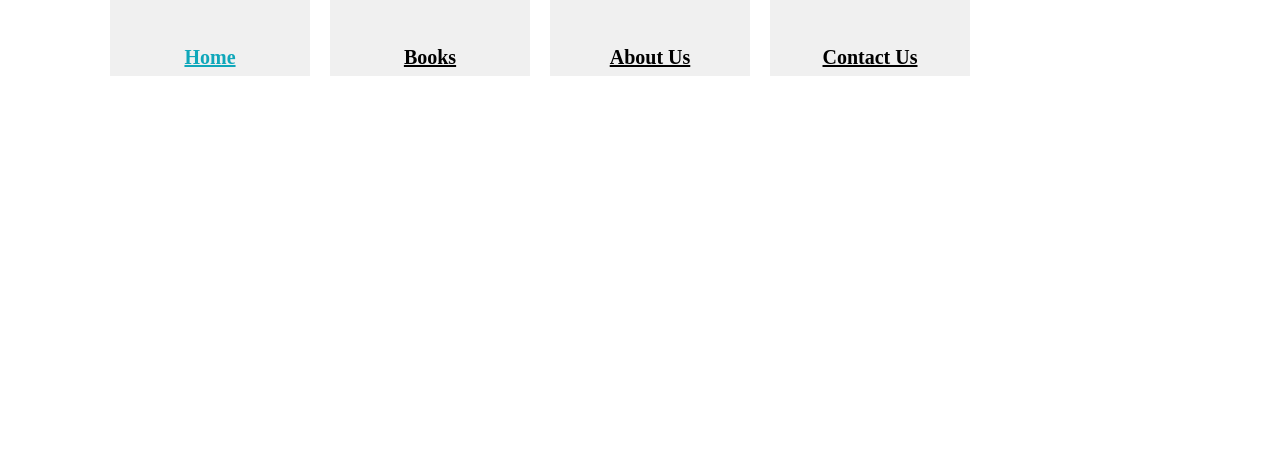
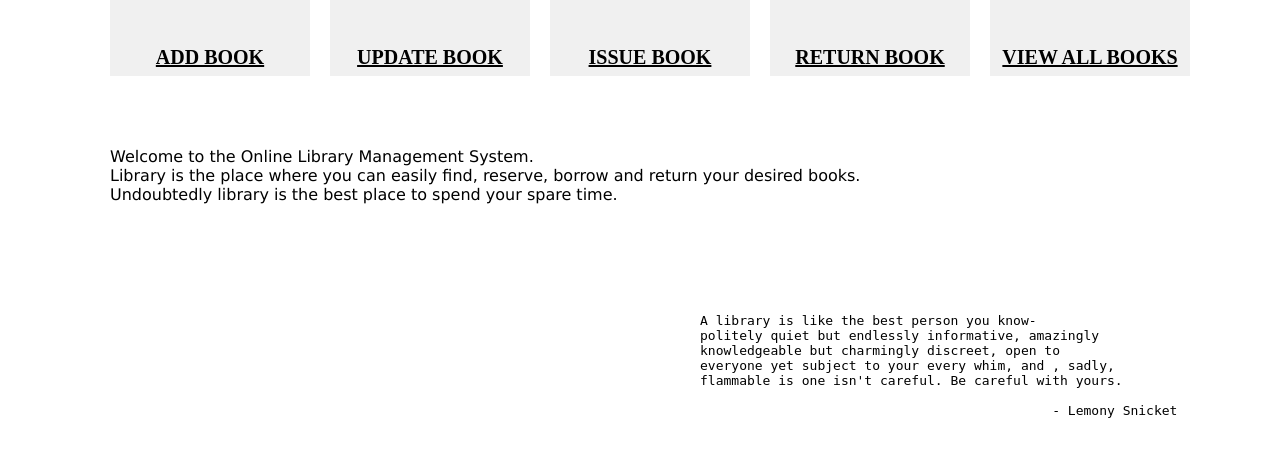
Before and after one commit to areeba-1/webproject, a PHP site: page /lib_home.php in a window 1280 px wide; the page is wider, and only the part inside the window is pictured. Shown: the part 80-537 px from the top of that part. Run offline with PHP 8.4, Linux system fonts and the light colour scheme; the visitor is signed in with stand-in values (Sample User, id 1); data that the repository does not hold is empty.

Commit message:
Update lib_home.php

```diff
--- a/lib_home.php
+++ b/lib_home.php
@@ -2,12 +2,12 @@
 session_start();
 include_once 'dbconnect.php';
 
-if(!isset($_SESSION['librarian']))
+if(!isset($_SESSION['librarians']))
 {
 	header("Location: lib_index.php");
 }
 
-$res=mysql_query("SELECT * FROM librarian WHERE lib_id=".$_SESSION['librarian']);
+$res=mysql_query("SELECT * FROM librarians WHERE l_id=".$_SESSION['librarians']);
 $userRow=mysql_fetch_array($res);
 ?>
 
@@ -26,18 +26,42 @@ $userRow=mysql_fetch_array($res);
 
 <div id="right">
 <div id="content">
-<a href > <?php echo $userRow['lib_name']; ?></a>&nbsp;&nbsp;&nbsp;<a href="lib_logout.php?logout">Sign Out</a>
+<a href > <?php echo $userRow['l_name']; ?></a>&nbsp;&nbsp;&nbsp;<a href="lib_logout.php?logout">Sign Out</a>
 </div>
 </div>
 </div>
 
 <div id="menu">
 <ul>
-    <li><a href="#" class="current"><span class="home"></span>Home</a></li>
-    <li><a href="#"><span class="books"></span>Books</a></li>
-    <li><a href="#"><span class="about us"></span>About Us</a></li>
-    <li><a href="#"><span class="contact us"></span>Contact Us</a></li>
+	<li><a href="addbooks.php?addbooks">ADD BOOK</a></li>
+	<li><a href="editbooks.php?editbooks">UPDATE BOOK</a></li>
+	<li><a href="issuebook.php?issue">ISSUE BOOK</a></li>
+	<li><a href="returnbook.php?return">RETURN BOOK</a></li>
+	<li><a href="viewbooks.php?viewbooks">VIEW ALL BOOKS</a></li>
 </ul>
 </div>
+
+<br/><br/><br/><br/>
+
+<div id = "para" >
+<p> Welcome to the Online Library Management System. <br/>
+	Library is the place where you can easily find, reserve, borrow and return your desired books.<br/>
+	Undoubtedly library is the best place to spend your spare time.</p><br/>
+</div>
+
+<br/><br/><br/><br/><br/>
+
+<pre>
+A library is like the best person you know-
+politely quiet but endlessly informative, amazingly
+knowledgeable but charmingly discreet, open to
+everyone yet subject to your every whim, and , sadly,
+flammable is one isn't careful. Be careful with yours.
+
+                                             - Lemony Snicket
+</pre>
+
+
+
 </body>
 </html>
```
